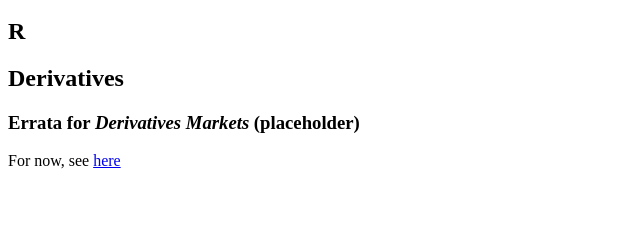
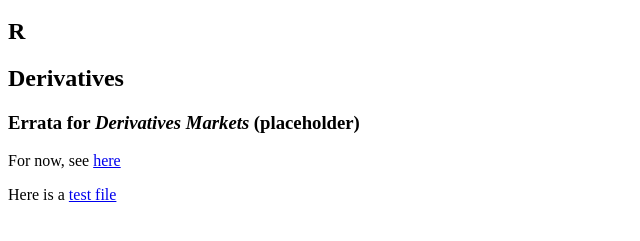
Before and after one commit to rmcd1024/derivatives_and_R, a plain HTML site: page index.html in a window 1280 px wide. Shown: the part 109-350 px from the top of the page, without its empty margins (0-640 px from the left). Drawn offline with Linux system fonts and the light colour scheme.

Commit message:
first commit

```diff
--- a/index.html
+++ b/index.html
@@ -17,5 +17,6 @@
 <h2 id="derivatives">Derivatives</h2>
 <h3 id="errata-for-derivatives-markets-placeholder">Errata for <em>Derivatives Markets</em> (placeholder)</h3>
 <p>For now, see <a href="http://derivatives.kellogg.northwestern.edu">here</a></p>
+<p>Here is a <a href="errata.md">test file</a></p>
 </body>
 </html>
```
Also changed, not shown: 1 other file.
